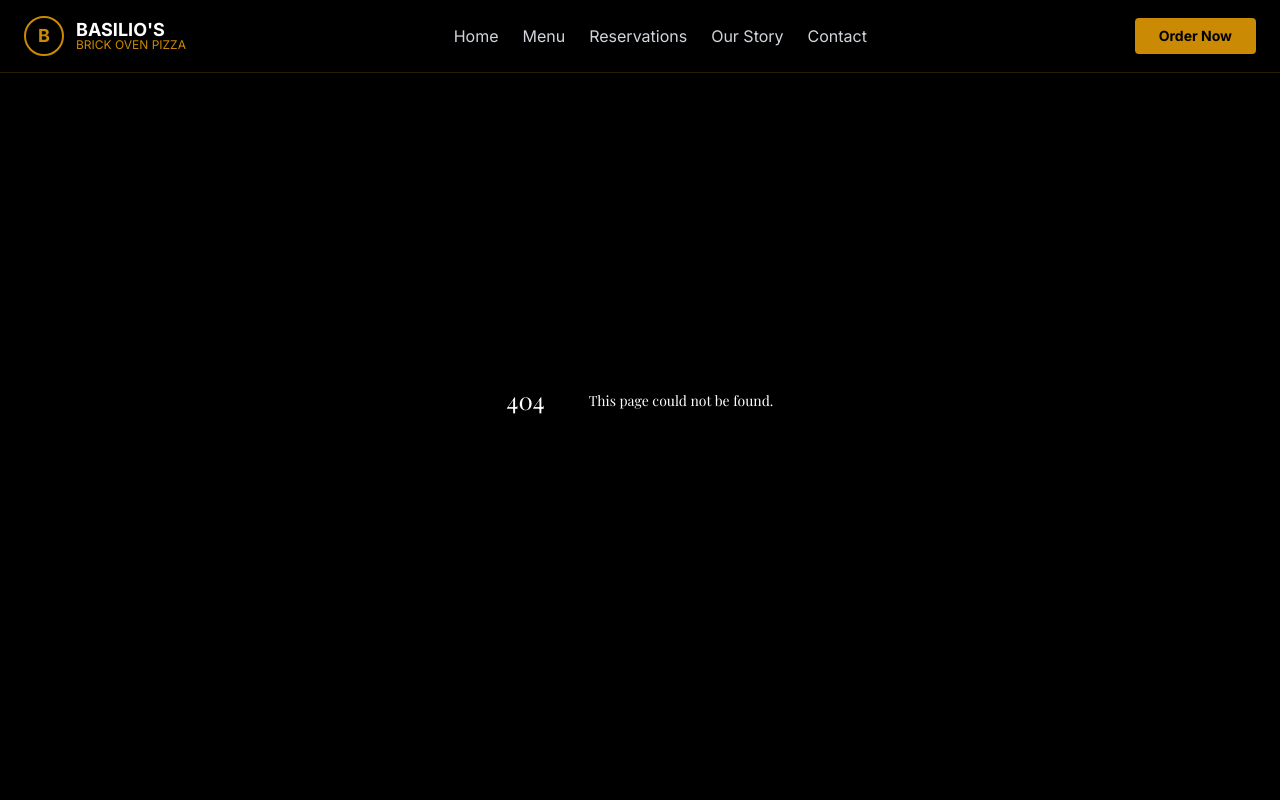
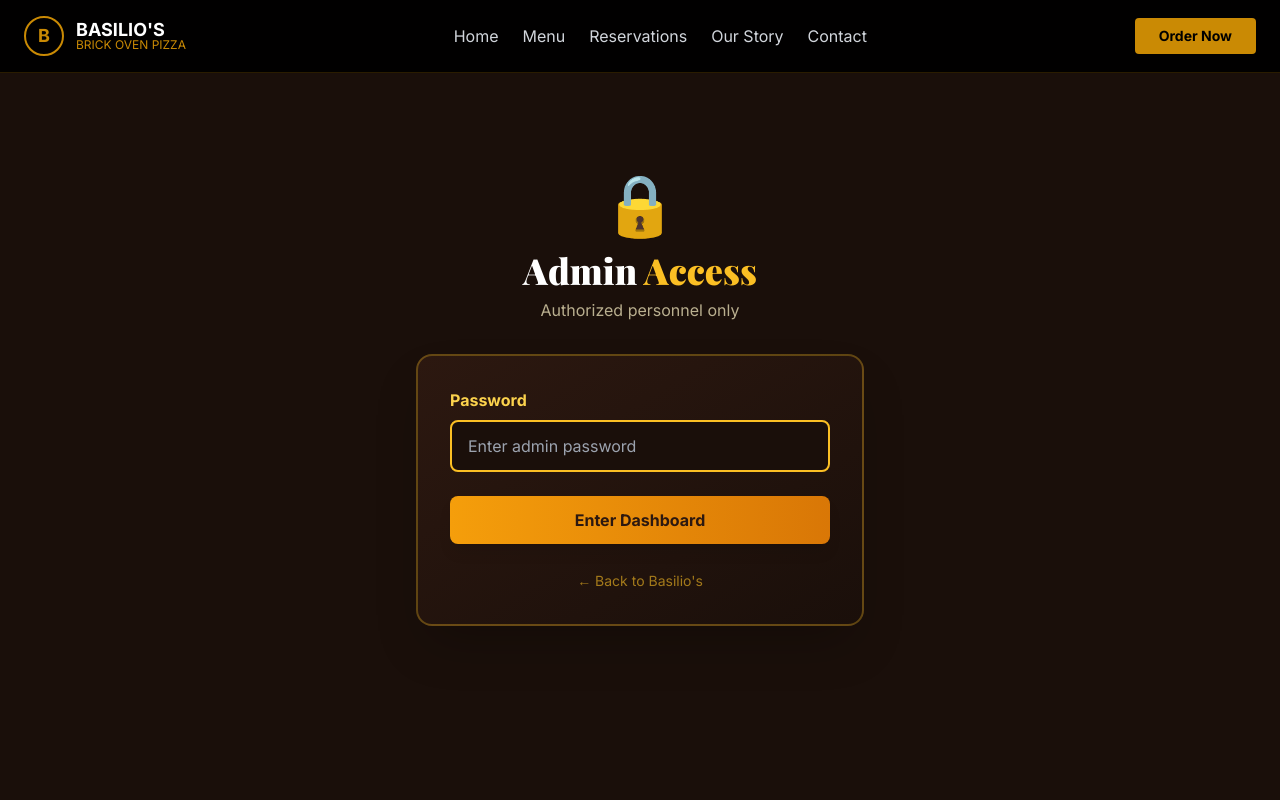
Before and after one commit to welcomeandgoodbyezy-creator/basilios-storefront, a Next.js app: page /admin/login in a window 1280 px wide. Before the commit this address had no page. Shown: the top 800 px of the page. Built offline with nearby package versions, Linux system fonts and the light colour scheme; a web font is replaced by a local one.

Commit message:
Add secure admin authentication with password protection

```diff
--- a/app/api/admin/login/page.tsx
+++ b/app/admin/login/page.tsx
@@ -22,7 +22,7 @@ export default function AdminLogin() {
 
     if (res.ok) {
       router.push("/admin");
-      router.refresh(); // forces middleware to re-evaluate
+      router.refresh();
     } else {
       setError("Invalid password. Access denied.");
       setLoading(false);
@@ -30,13 +30,10 @@ export default function AdminLogin() {
   };
 
   return (
-    <div className="min-h-screen bg-[#1a0f0a] text-amber-100 flex items-center justify-center px-6 relative overflow-hidden">
-      <div className="fixed inset-0 bg-gradient-to-br from-[#1a0f0a] via-[#2c1810] to-[#3d2817]" />
-      <div className="fixed inset-0 bg-[radial-gradient(ellipse_at_center,rgba(251,146,60,0.15)_0%,transparent_70%)] animate-pulse" style={{ animationDuration: '4s' }} />
-
+    <div className="min-h-screen bg-[#1a0f0a] text-amber-100 flex items-center justify-center px-6">
       <div className="relative z-10 w-full max-w-md">
         <div className="text-center mb-8">
-          <div className="text-6xl mb-4 animate-[flicker_3s_ease-in-out_infinite]">🔒</div>
+          <div className="text-6xl mb-4">🔒</div>
           <h1 className="text-4xl font-black text-white" style={{ fontFamily: 'Playfair Display, serif' }}>
             Admin <span className="text-amber-400">Access</span>
           </h1>
@@ -56,7 +53,7 @@ export default function AdminLogin() {
               type="password"
               value={password}
               onChange={(e) => setPassword(e.target.value)}
-              className="w-full bg-[#1a0f0a] border-2 border-amber-400/30 rounded-lg px-4 py-3 text-amber-100 focus:border-amber-400 focus:outline-none transition-all focus:shadow-lg focus:shadow-amber-500/20"
+              className="w-full bg-[#1a0f0a] border-2 border-amber-400/30 rounded-lg px-4 py-3 text-amber-100 focus:border-amber-400 focus:outline-none transition-all"
               placeholder="Enter admin password"
               autoFocus
             />
@@ -65,7 +62,7 @@ export default function AdminLogin() {
           <button
             type="submit"
             disabled={loading}
-            className="w-full bg-gradient-to-r from-amber-500 to-amber-600 text-[#2c1810] px-6 py-3 font-bold rounded-lg hover:from-amber-400 hover:to-amber-500 transition-all shadow-lg hover:shadow-amber-500/50 disabled:opacity-50"
+            className="w-full bg-gradient-to-r from-amber-500 to-amber-600 text-[#2c1810] px-6 py-3 font-bold rounded-lg hover:from-amber-400 hover:to-amber-500 transition-all shadow-lg disabled:opacity-50"
           >
             {loading ? "Verifying..." : "Enter Dashboard"}
           </button>
@@ -77,13 +74,6 @@ export default function AdminLogin() {
           </div>
         </form>
       </div>
-
-      <style>{`
-        @keyframes flicker {
-          0%, 100% { transform: scale(1); opacity: 1; }
-          50% { transform: scale(1.05); opacity: 0.8; }
-        }
-      `}</style>
     </div>
   );
 }
```
